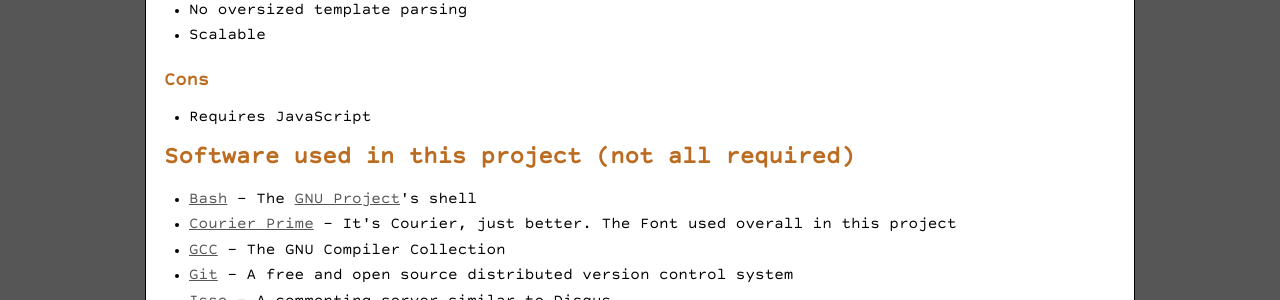
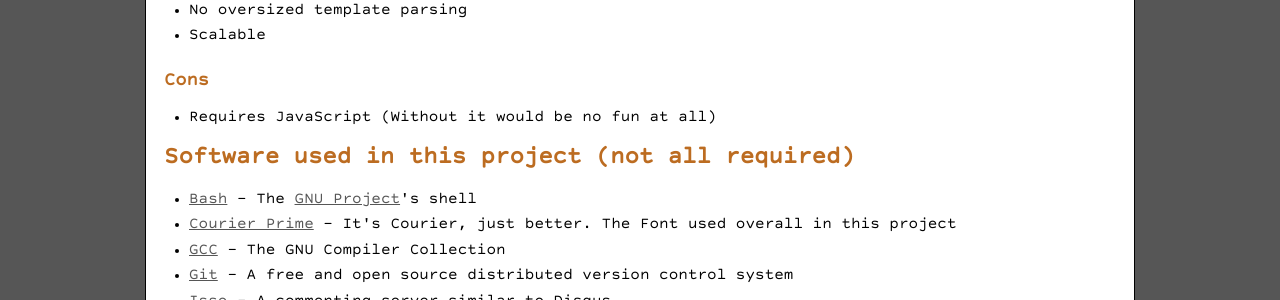
Before and after one commit to hanez/xw3, a Jekyll site: the page built from about/about.html, in a window 1280 px wide. Shown: the part 1021-1321 px from the top of the page. Built offline with Jekyll 4.4.1, drawn with Linux system fonts in a browser that asks for light colours; comment, search, counter and statistics services are not loaded.

Commit message:
Content update.

```diff
--- a/about/about.html
+++ b/about/about.html
@@ -39,7 +39,7 @@
 <h3>Cons</h3>
 
 <ul>
-  <li>Requires JavaScript</li>
+  <li>Requires JavaScript (Without it would be no fun at all)</li>
 </ul>
 
 <h2>Software used in this project (not all required)</h2>
```
